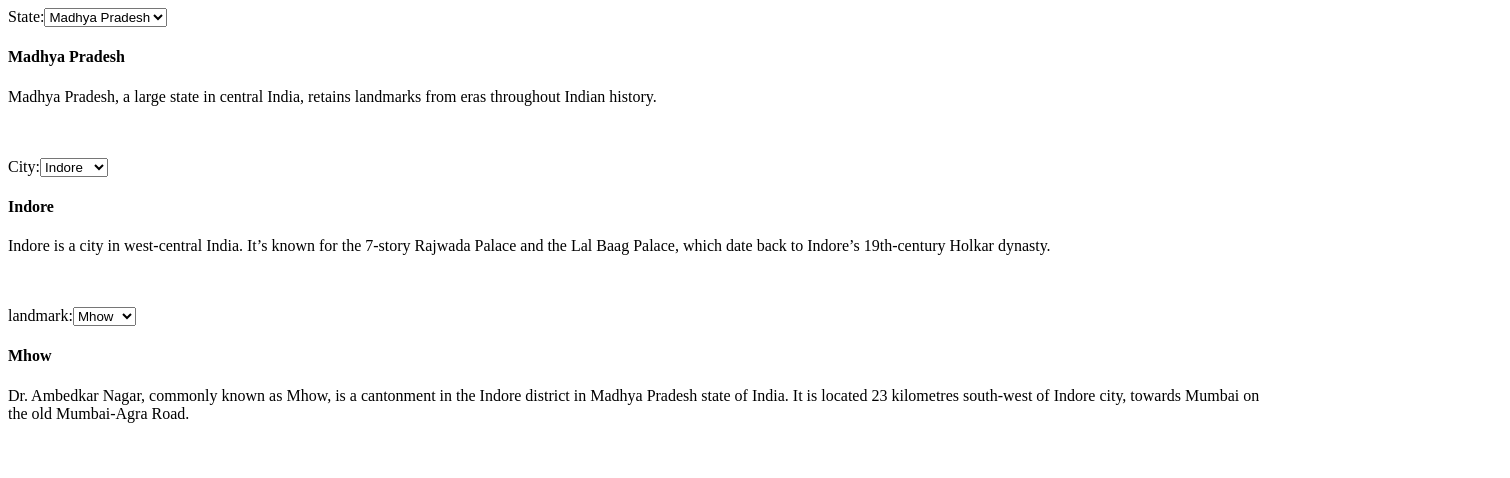
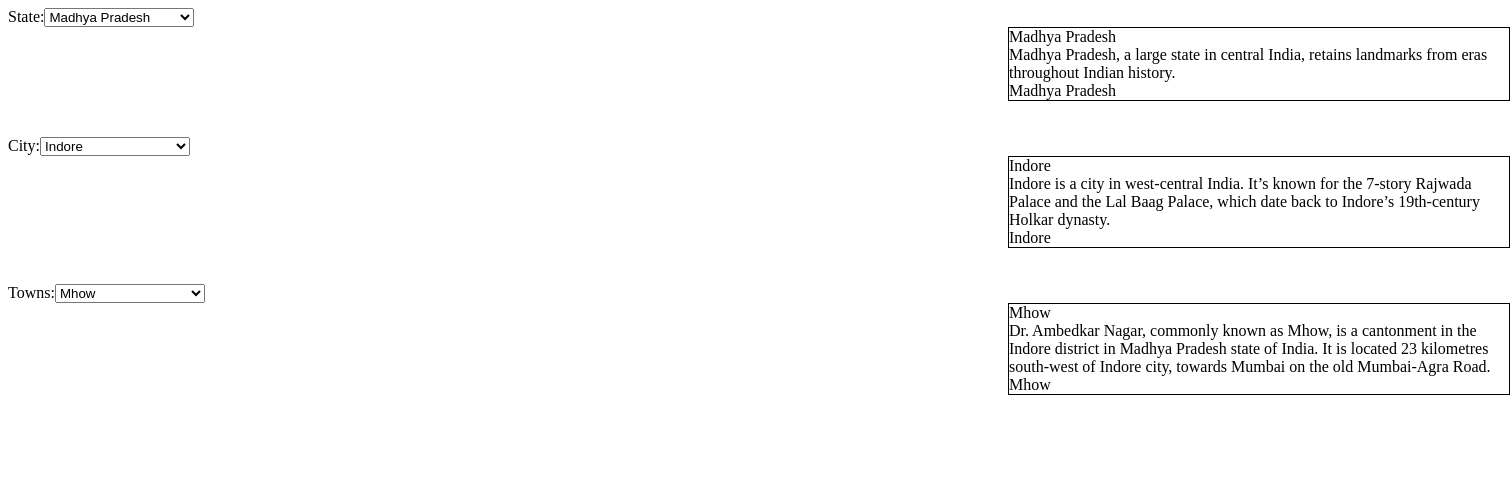
Before and after one commit to Vikas-Sahani/React-State-Events-React-Router-Defining-Using-Routes-React-Working-wit---37p98ofjdis3, a React app: page / in a window 1280 px wide. Shown: the whole page, 1510 px wide, since content can reach past the window. Built offline with nearby package versions, Linux system fonts and the light colour scheme.

Commit message:
added 3 different div for desc with styling

```diff
--- a/src/components/App.js
+++ b/src/components/App.js
@@ -156,9 +156,10 @@ function App()
 				return (<option key={idx} value={idx}>{val.name}</option>)
 			})}
 		</select>
-		<div id="state-name state-description state-title">
-			<h4>{states[statIdx].name} </h4>
-			<p>{states[statIdx].description}</p>
+		<div  className="NameDescTitle">
+			<div id="state-name">{states[statIdx].name}</div>
+			<div id="state-description">{states[statIdx].description}</div>
+			<div id="state-title">{states[statIdx].name}</div>
 		</div>
 		<br/><br/>
 
@@ -172,13 +173,14 @@ function App()
 				return (<option key={idx} value={idx}>{val.name}</option>)
 			})}
 		</select>
-		<div id="city-name city-description city-title">
-			<h4>{states[statIdx].city[citiIdx].name} </h4>
-			<p>{states[statIdx].city[citiIdx].description}</p>
+		<div className="NameDescTitle">
+			<div id="city-name">{states[statIdx].city[citiIdx].name}</div>
+			<div id="city-description">{states[statIdx].city[citiIdx].description}</div>
+			<div id="city-title">{states[statIdx].city[citiIdx].name}</div>
 		</div>
 		<br/><br/>
 
-		landmark:
+		Towns:
 		<select id="landmark"
 			onChange={function(e){
 				setLandIdx(e.target.value);
@@ -188,9 +190,10 @@ function App()
 				return (<option key={idx} value={idx}>{val.name}</option>)
 			})}
 		</select>
-		<div id="city-name city-description city-title">
-			<h4>{states[statIdx].city[citiIdx].landmarks[landIdx].name} </h4>
-			<p>{states[statIdx].city[citiIdx].landmarks[landIdx].description}</p>
+		<div  className="NameDescTitle">
+			<div id="city-name">{states[statIdx].city[citiIdx].landmarks[landIdx].name}</div>
+			<div id="city-description">{states[statIdx].city[citiIdx].landmarks[landIdx].description}</div>
+			<div id="city-title">{states[statIdx].city[citiIdx].landmarks[landIdx].name}</div>
 		</div>
 		<br/><br/>
 	</div>
--- a/src/styles/App.css
+++ b/src/styles/App.css
@@ -14,3 +14,13 @@ button{
 .bg-pink{
 	background-color:pink;
 }
+
+select{
+    width: 150px;
+}
+
+.NameDescTitle{
+    border: 1px black solid;
+    width: 500px;
+    margin-left: 1000px;
+}
```
